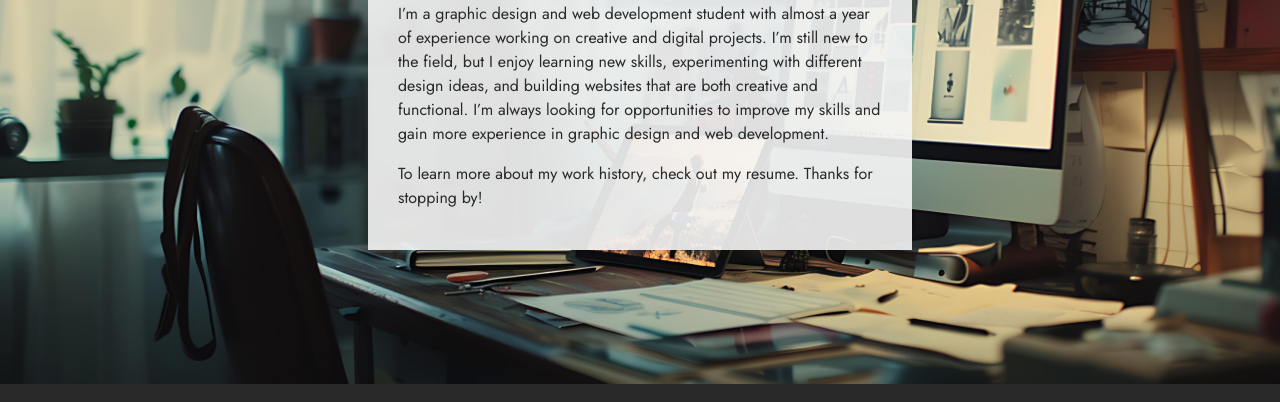
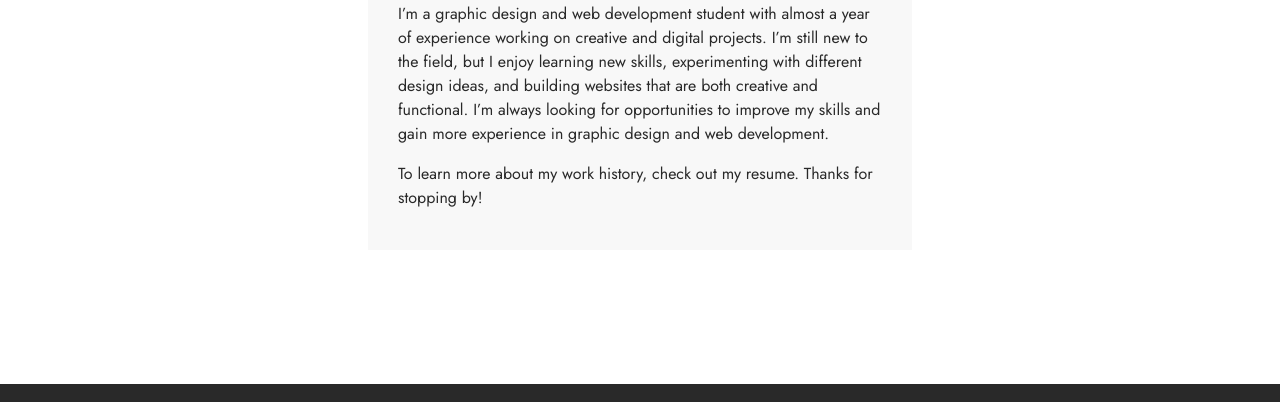
Before and after one commit to rydoesart/ry_garcia_resume, a plain HTML site: page index.html in a window 1280 px wide. Shown: the part 336-738 px from the top of the page. Drawn offline with Linux system fonts and the light colour scheme.

Commit message:
Use white homepage background

```diff
--- a/css/styles.css
+++ b/css/styles.css
@@ -629,8 +629,7 @@ footer a:hover {
 ------------------------------------*/
 
 .home {
-    background: url("../project-image/bg-ry-garcia.jpg") no-repeat;
-    background-size: cover;
+    background: #fff;
     display: flex;
     flex-direction: column;
 }
@@ -643,6 +642,7 @@ footer a:hover {
 }
 
 .home .content-bg {
+    background: oklch(from var(--gray-1) l c h / 70%);
     display: flex;
     flex-direction: column;
     justify-content: center;
```
